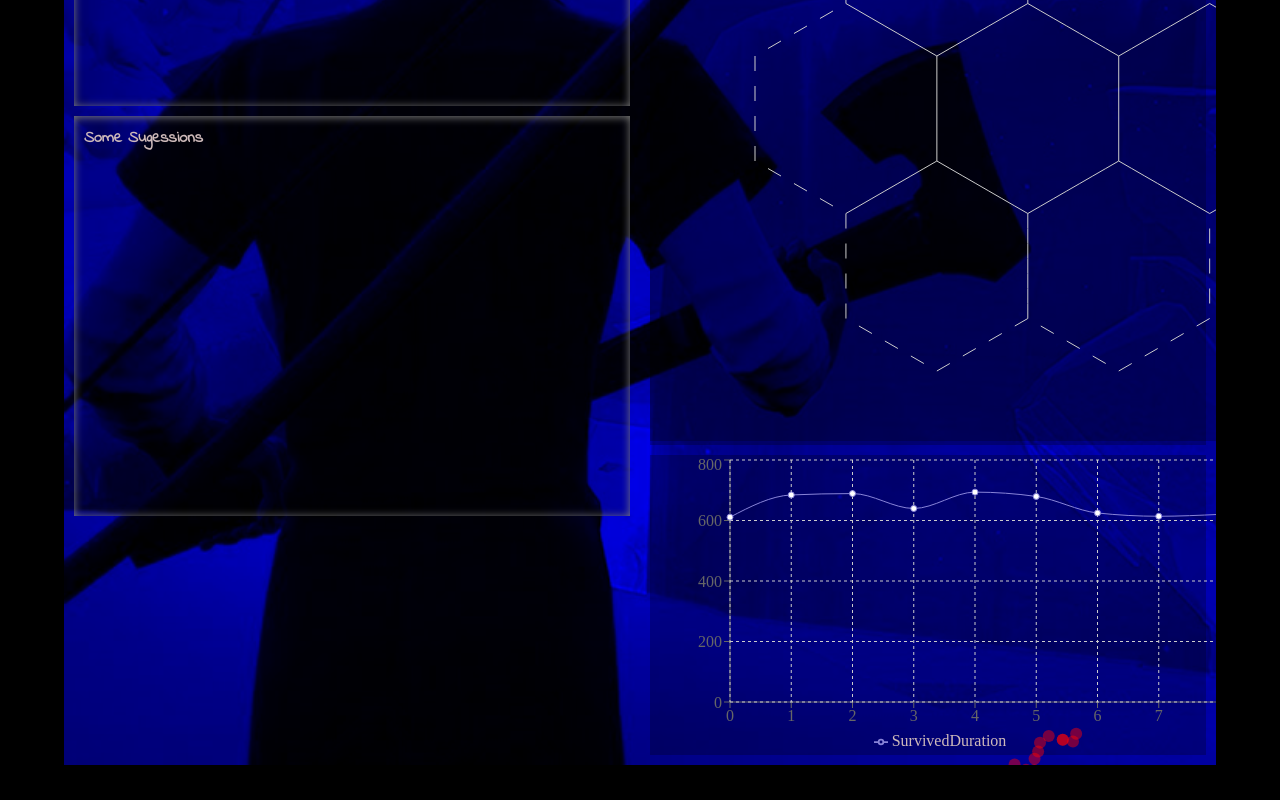
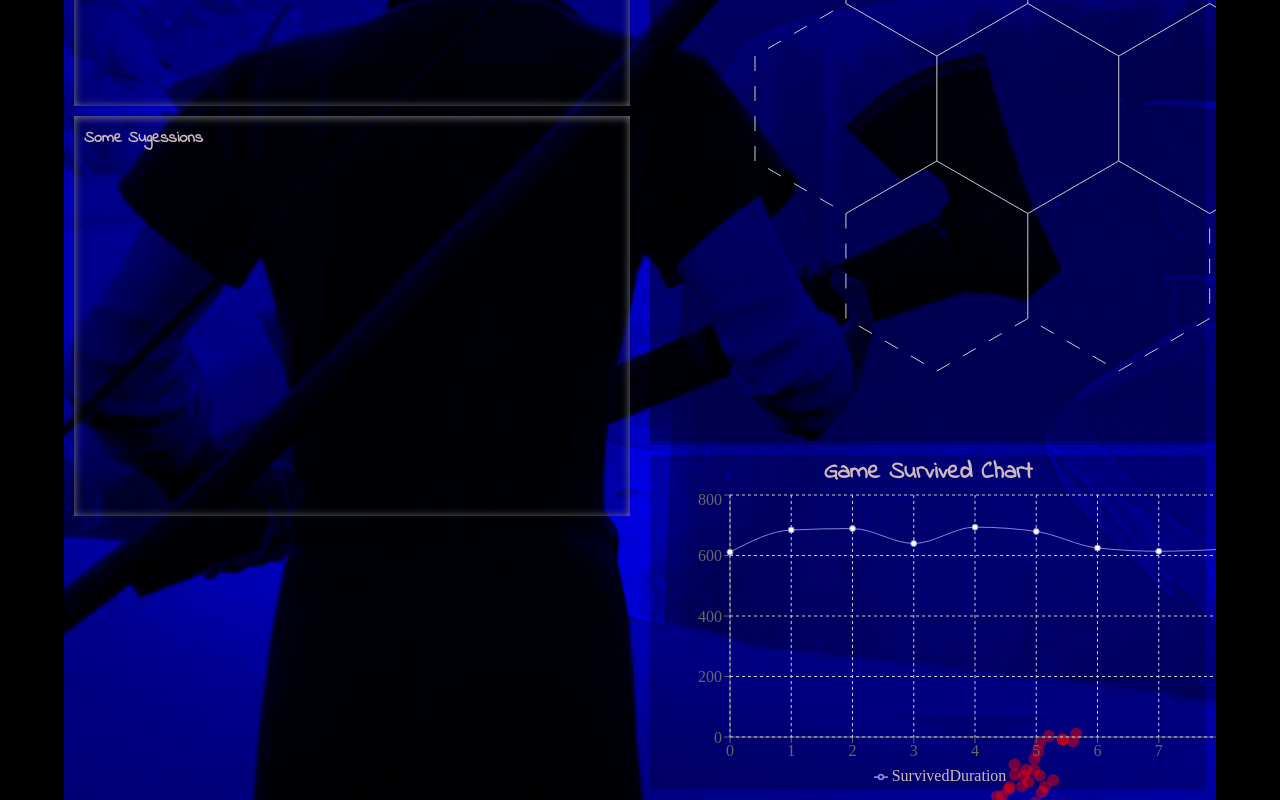
Before and after one commit to ChilledCitizen/reCoach, a React (Create React App) app in the folder client/: page / in a window 1280 px wide. Shown: the part 351-1151 px from the top of the page. Before the commit the page ends 1116 px from the top, so only its background shows below. Built offline with nearby package versions, Linux system fonts and the light colour scheme.

Commit message:
moved chart to component folder

```diff
--- a/client/package.json
+++ b/client/package.json
@@ -6,7 +6,6 @@
     "axios": "^0.18.0",
     "d3-scale": "^2.1.2",
     "json-loader": "^0.5.7",
-    "polished": "^2.3.0",
     "react": "^16.6.3",
     "react-dom": "^16.6.3",
     "react-redux": "^5.1.1",
--- /dev/null
+++ b/client/src/components/Chart.js
@@ -0,0 +1,46 @@
+import React from 'react';
+import {
+  LineChart,
+  Line,
+  XAxis,
+  YAxis,
+  CartesianGrid,
+  Tooltip,
+  Legend
+} from 'recharts';
+// import json from 'json-loader';
+import data from '../data/data.json';
+
+const { sessionDurationData } = data;
+const data1 = [];
+sessionDurationData.forEach(item => data1.push({ SurvivedDuration: item }));
+
+const Chart = () => {
+  return (
+    <div>
+      <div className="align-center">
+        <span className="title bold heat-map-title">Game Survived Chart</span>
+      </div>
+      <LineChart
+        width={600}
+        height={300}
+        data={data1}
+        margin={{ top: 5, right: 30, left: 20, bottom: 5 }}
+      >
+        <XAxis />
+        <YAxis />
+        <CartesianGrid strokeDasharray="3 3" />
+        <Tooltip />
+        <Legend />
+        <Line
+          type="monotone"
+          dataKey="SurvivedDuration"
+          stroke="#8884d8"
+          activeDot={{ r: 8 }}
+        />
+      </LineChart>
+    </div>
+  );
+};
+
+export default Chart;
--- a/client/src/components/LayoutMain.js
+++ b/client/src/components/LayoutMain.js
@@ -1,15 +1,17 @@
 import React, { Component } from 'react';
 import { Heatmap } from './Heatmap';
 import SessionList from './SessionList';
-import Chart from '../containers/Chart';
+import Chart from './Chart';
 
 import '../styles/layoutMain.css';
 
 class LayoutMain extends Component {
+
   handleClick = e => {
     e.preventDefault();
     console.log(e);
   };
+
   render() {
     return (
       <div className="main-container">
--- a/client/src/components/SessionList.js
+++ b/client/src/components/SessionList.js
@@ -6,7 +6,6 @@ const SessionList = (props) =>{
     const { handleClick }= props;
     return(
     <div className="session-list__container">
-    {console.log(props)}
         <ul className="session-list__heading align-center">
             <li>Date</li>
             <li>Total time</li>
--- a/client/src/containers/Chart.js
+++ /dev/null
@@ -1,36 +0,0 @@
-import React from 'react';
-import {
-  LineChart,
-  Line,
-  XAxis,
-  YAxis,
-  CartesianGrid,
-  Tooltip,
-  Legend
-} from 'recharts';
-// import json from 'json-loader';
-import data from '../data/data.json';
-
-const {sessionDurationData} = data;
-const data1 = []
-sessionDurationData.forEach(item=> data1.push({"SurvivedDuration":item}));
-
-
-const Chart = () => {
-  return(
-  <LineChart
-    width={600}
-    height={300}
-    data={data1}
-    margin={{ top: 5, right: 30, left: 20, bottom: 5 }}
-  >
-    <XAxis/>
-    <YAxis />
-    <CartesianGrid strokeDasharray="3 3" />
-    <Tooltip />
-    <Legend />
-    <Line type="monotone" dataKey="SurvivedDuration" stroke="#8884d8" activeDot={{ r: 8 }} />
-  </LineChart>
-)};
-
-export default Chart;
```
Also changed, not shown: client/src/components/Heatmap.js (+5 -5 lines), 1 other file (tests, documents, lock files or other folders).
